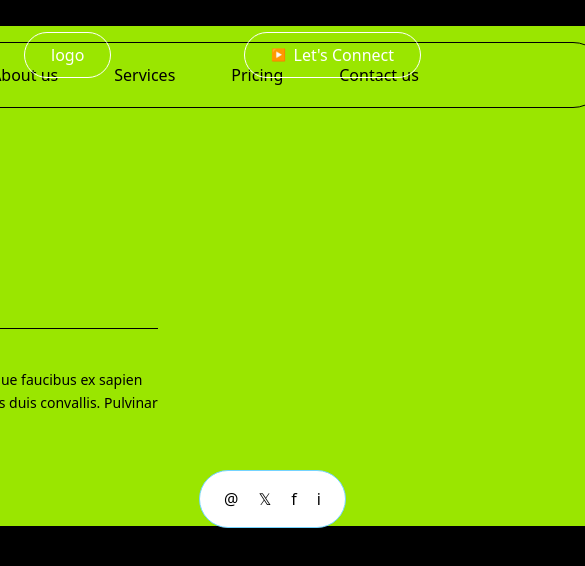
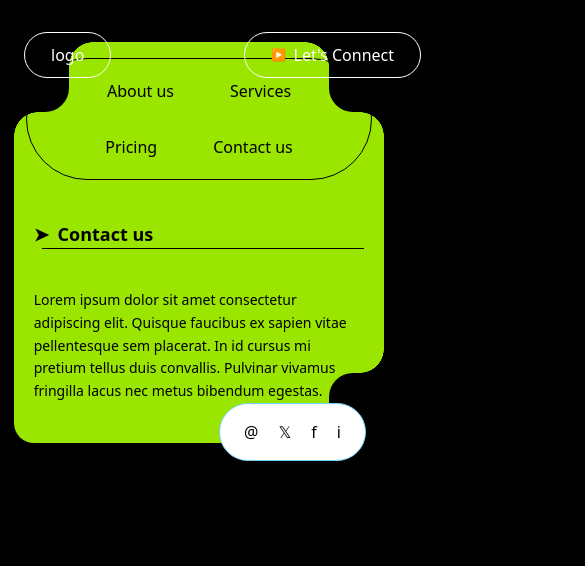
Before and after one commit to Masoom24/project-new, a React (Vite) app: page / in a window 390 px wide. Shown: the top 566 px of the page, 585 px wide, since content can reach past the window. Built offline with nearby package versions, Linux system fonts and the light colour scheme.

Commit message:
Update Mainpage.jsx

```diff
--- a/src/Mainpage.jsx
+++ b/src/Mainpage.jsx
@@ -11,15 +11,13 @@ const CornerBlocks = () => {
         </button>
       </header>
 
-      <div className="relative w-[1230px] h-[500px] bg-lime-400 rounded-[20px] ml-5">
-        {/* Corner blocks */}
+<div className="relative w-[95%] sm:w-[90%] md:w-[95%] lg:w-[1230px] h-auto md:h-[500px] bg-lime-400 rounded-[20px] ml-2 md:ml-5 mt-4 px-3">        {/* Corner blocks */}
         <div className="block block-br"></div>
         <div className="block block-tl"></div>
         <div className="block block-tr"></div>
 
         {/* Navbar */}
-        <nav className="bg-lime-400 border border-black rounded-full py-2 px-4 flex gap-2 justify-center mx-[214px] my-4">
-          <a
+<nav className="bg-lime-400 border border-black rounded-full py-2 px-4 flex flex-wrap gap-2 justify-center mx-auto md:mx-[214px] my-4">          <a
             href="#"
             className="px-6 py-3 text-black no-underline rounded-full font-medium text-base hover:bg-black/10"
           >
@@ -46,8 +44,7 @@ const CornerBlocks = () => {
         </nav>
 
         {/* Description */}
-        <div className="max-w-xl mt-48 px-2 text-sm leading-relaxed">
-          <h3 className=" items-center gap-2 text-lg font-semibold mb-10">
+<div className="max-w-xl mt-10 md:mt-48 px-2 text-sm md:text-base leading-relaxed">          <h3 className=" items-center gap-2 text-lg font-semibold mb-10">
             <span className="mr-1">➤</span> Contact us
             <hr className="flex-grow ml-2 border-t border-black" />
           </h3>
@@ -61,7 +58,10 @@ const CornerBlocks = () => {
       </div>
 
       {/* Social Icons */}
-      <div className="flex justify-end w-full px-11 -mt-14 z-30">
+    <div className="flex justify-end w-full px-6 md:px-11 -mt-10 md:-mt-14 z-30">
+
+
+
         <div className="bg-white border border-sky-300 rounded-full px-6 py-4 flex items-center gap-5">
           <a href="#">@</a>
           <a href="#">𝕏</a>
```
